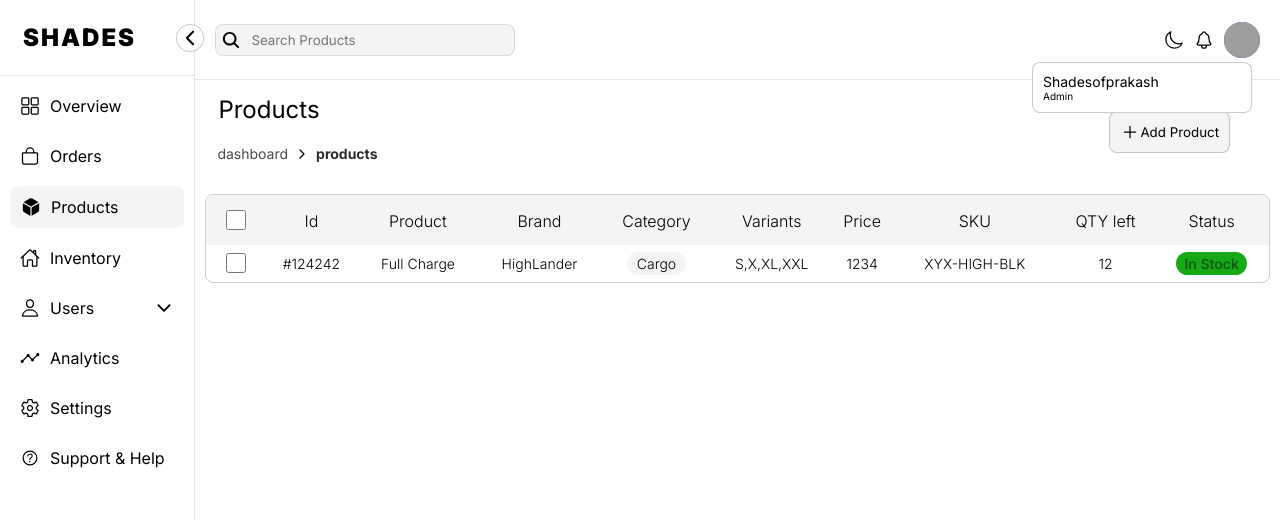
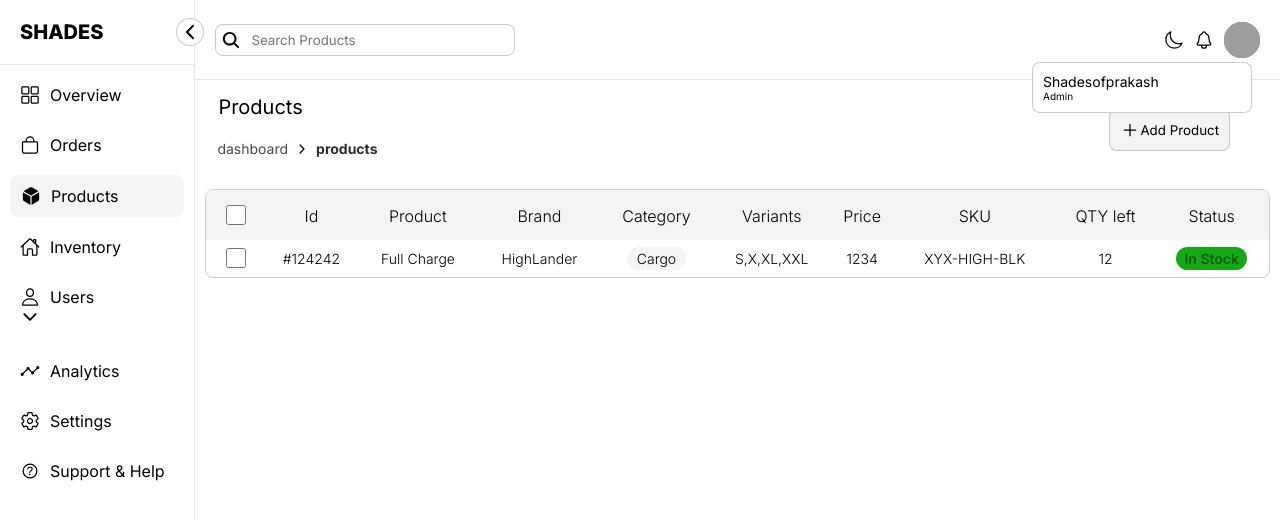
Before and after one commit to shades-of-prakash/shades-e-commerce, a React (Vite) app in the folder frontend/: page /dashboard/products in a window 1280 px wide. Both pictures are taken after a click on the element 1242 px from the left and 39 px from the top of the page. Shown: the top 520 px of the page. Built offline with nearby package versions, Linux system fonts and the light colour scheme; grey boxes are pictures that could not be loaded.

Commit message:
Modified link in sidemenu component

```diff
--- a/frontend/index.html
+++ b/frontend/index.html
@@ -4,6 +4,8 @@
 <head>
   <meta charset="UTF-8" />
   <link rel="icon" type="image/svg+xml" href="/vite.svg" />
+  <meta name="Author" content="Sai Prakash Varma">
+  <meta name="keywords" content="shades,e-commerce,shoppin">
   <meta name="viewport" content="width=device-width, initial-scale=1.0" />
   <title>Vite + React</title>
 </head>
--- a/frontend/src/components/Sidemenu.jsx
+++ b/frontend/src/components/Sidemenu.jsx
@@ -1,23 +1,23 @@
-import React, { useState, createContext, useContext, useEffect } from "react";
+import React, {
+    useState,
+    createContext,
+    useContext,
+    useEffect,
+    useMemo,
+    useCallback,
+} from "react";
+import { Link, useLocation } from "react-router-dom";
 import "../styles/dashBoard.css";
 import { categories } from "../utils/sideMenuCategories.js";
-import { Link, useLocation } from "react-router-dom";
+
 const SidemenuContext = createContext();
+
 const Sidemenu = () => {
     const [isExpanded, setIsExpanded] = useState(true);
     const [activeId, setActiveId] = useState(0);
     const location = useLocation();
 
-    useEffect(() => {
-        const currentPath = location.pathname.split("/").pop();
-        const currentCategory = findCategoryByPath(categories, currentPath);
-
-        if (currentCategory) {
-            setActiveId(currentCategory.id);
-        }
-    }, [location]);
-
-    const findCategoryByPath = (categories, path) => {
+    const findCategoryByPath = useCallback((categories, path) => {
         for (const category of categories) {
             if (
                 category.path === path ||
@@ -27,11 +27,24 @@ const Sidemenu = () => {
             }
         }
         return null;
-    };
+    }, []);
+
+    useEffect(() => {
+        const currentPath = location.pathname.split("/").pop();
+        const currentCategory = findCategoryByPath(categories, currentPath);
+
+        if (currentCategory) {
+            setActiveId(currentCategory.id);
+        }
+    }, [location, findCategoryByPath]);
+
+    const contextValue = useMemo(
+        () => ({ isExpanded, setIsExpanded, activeId, setActiveId }),
+        [isExpanded, activeId]
+    );
 
     return (
-        <SidemenuContext.Provider
-            value={{ isExpanded, setIsExpanded, activeId, setActiveId }}>
+        <SidemenuContext.Provider value={contextValue}>
             <div
                 className={`sidemenu ${isExpanded ? "" : "sideMenuCollapsed"}`}>
                 <div className="logo_container">
@@ -42,9 +55,8 @@ const Sidemenu = () => {
                                 ? "chevron-back-outline"
                                 : "chevron-forward-outline"
                         }
-                        onClick={() =>
-                            setIsExpanded((prev) => !prev)
-                        }></ion-icon>
+                        onClick={() => setIsExpanded((prev) => !prev)}
+                    />
                 </div>
                 <MenuItems categories={categories} />
             </div>
@@ -52,8 +64,7 @@ const Sidemenu = () => {
     );
 };
 
-function MenuItems({ categories, isSubMenu = false }) {
-    return (
+const MenuItems = React.memo(({ categories, isSubMenu = false }) => (
     <ul className={isSubMenu ? "subMenu" : "menuContainer"}>
         {categories.map((category) => (
             <MenuItem
@@ -63,37 +74,44 @@ function MenuItems({ categories, isSubMenu = false }) {
             />
         ))}
     </ul>
-    );
-}
+));
 
-function MenuItem({ category, isSubMenu }) {
+const MenuItem = React.memo(({ category, isSubMenu }) => {
     const { name, path, svg, solid_svg, id, sub_categories } = category;
     const { isExpanded, setIsExpanded, activeId, setActiveId } =
         useContext(SidemenuContext);
     const [isSubMenuOpen, setIsSubMenuOpen] = useState(false);
     const isActive = activeId === id;
 
-    const handleClick = () => {
+    const handleClick = useCallback(() => {
         setActiveId(id);
         if (sub_categories && sub_categories.length > 0) {
             setIsExpanded(true);
-            setIsSubMenuOpen(!isSubMenuOpen);
+            setIsSubMenuOpen((prev) => !prev);
         }
-    };
+    }, [id, setActiveId, setIsExpanded, sub_categories]);
+
     return (
         <>
-            <Link
-                to={`/dashboard/${path}`}
-                style={{ color: "black", textDecoration: "none" }}>
             <li
                 className={`${isSubMenu ? "subMenuItem" : "menuItem"} ${
                     isActive ? "menuItemActive" : ""
                 }`}
                 onClick={handleClick}>
+                <Link
+                    to={`/dashboard/${path}`}
+                    style={{
+                        color: "black",
+                        textDecoration: "none",
+                        width: "100%",
+                        padding: "10px",
+                    }}>
                     <div className="category">
                         <ion-icon
+                            rel="preload"
                             name={isActive ? solid_svg : svg}
-                            className="ionicon"></ion-icon>
+                            className="ionicon"
+                        />
                         {isExpanded && <p>{name}</p>}
                     </div>
                     {sub_categories &&
@@ -105,10 +123,12 @@ function MenuItem({ category, isSubMenu }) {
                                         ? "chevron-up-outline"
                                         : "chevron-down-outline"
                                 }
-                                className="dropdown_img"></ion-icon>
+                                className="dropdown_img"
+                            />
                         )}
+                </Link>
             </li>
-            </Link>
+
             {isSubMenuOpen &&
                 sub_categories &&
                 sub_categories.length > 0 &&
@@ -117,6 +137,6 @@ function MenuItem({ category, isSubMenu }) {
                 )}
         </>
     );
-}
+});
 
-export default Sidemenu;
+export default React.memo(Sidemenu);
--- a/frontend/src/components/ui/Table.jsx
+++ b/frontend/src/components/ui/Table.jsx
@@ -16,7 +16,7 @@ const Table = (TableValues) => {
             <thead>
                 <tr>
                     <th>
-                        <input type="checkbox" />
+                        <input type="checkbox" aria-label="checkbox" />
                     </th>
                     {headers.map((header, index) => {
                         return (
@@ -34,7 +34,7 @@ const Table = (TableValues) => {
                     <tbody key={index}>
                         <tr onClick={handleRowClick}>
                             <th>
-                                <input type="checkbox" name="" id="" />
+                                <input type="checkbox" aria-label="checkbox" />
                             </th>
                             {Object.entries(values).map(
                                 ([key, value], index) => (
--- a/frontend/src/styles/dashBoard.css
+++ b/frontend/src/styles/dashBoard.css
@@ -23,11 +23,13 @@
 }
 
 .logo_container .logop {
+    font-display: swap;
     font-weight: var(--font-weight-900);
     color: var(--secondary-color);
-    font-size: 24px;
-    letter-spacing: 2px;
-    padding: 23px;
+    font-size: 20px;
+    margin: 20px;
+    line-height: 1.2;
+    font-variation-settings: "wght" 800;
 }
 
 .logo_container ion-icon {
@@ -52,7 +54,6 @@
     display: flex;
     justify-content: space-between;
     align-items: center;
-    padding: 10px;
     border-radius: 8px;
     margin-bottom: 10px;
     cursor: pointer;
@@ -60,12 +61,16 @@
 
 .menuItem .category p {
     color: var(--secondary-color);
+    white-space: nowrap;
+    overflow: hidden;
+    text-overflow: ellipsis;
 }
 
 .menuContainer .category {
     display: flex;
     align-items: center;
     gap: 10px;
+    overflow: hidden;
 }
 
 ion-icon {
@@ -146,8 +151,8 @@ ion-icon {
 .search {
     width: 300px;
     padding: 5px;
-    background-color: var(--active);
-    border: 1px solid var(--border);
+    background-color: var(--primary-color);
+    border: 1px solid var(--border-2);
     border-radius: 8px;
     gap: 10px;
 }
@@ -239,7 +244,7 @@ ion-icon {
 }
 .breadCrumbs p {
     color: var(--secondary-color);
-    font-size: 24px;
+    font-size: 20px;
 }
 
 .breadCrumbs ion-icon {
```
Lines whose indentation alone changed are shown as unchanged.
